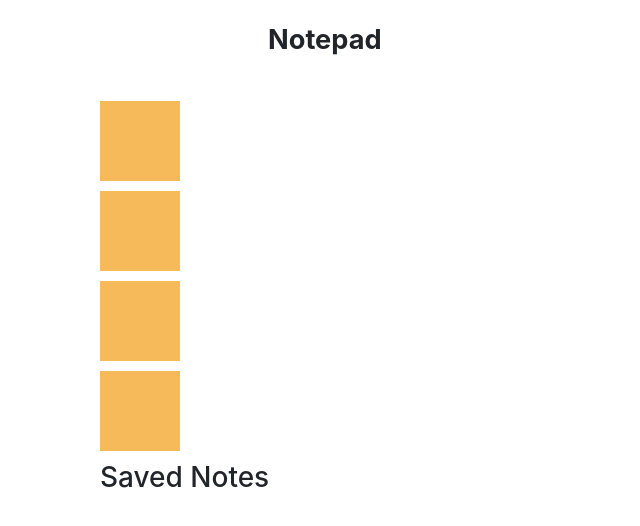
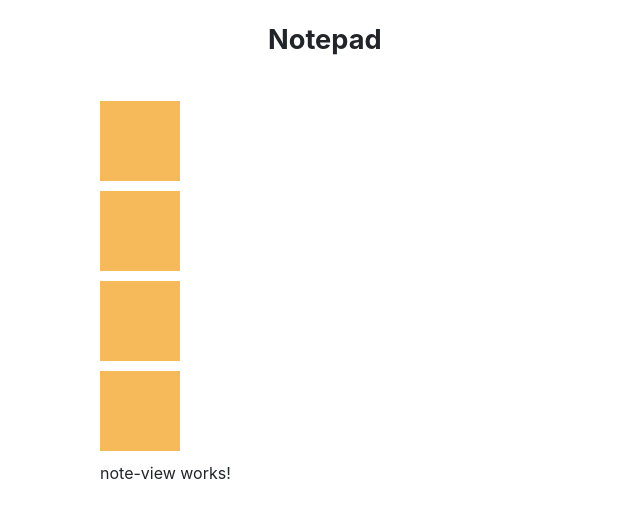
Before and after one commit to atinder92/angular-notepad, an Angular app in the folder angular-notepad/: page /notes in a window 1280 px wide. Shown: the top 526 px of the page, without its empty margins (0-640 px from the left). Built offline with nearby package versions, Linux system fonts and the light colour scheme.

Commit message:
Created note-view component

```diff
--- a/angular-notepad/src/app.module.ts
+++ b/angular-notepad/src/app.module.ts
@@ -18,6 +18,7 @@ import { SignupFormComponent } from './app/signup-form/signup-form.component';
 //services
 
 import { NoteAppService } from "./services/note-app.service";
+import { NoteViewComponent } from './app/note-view/note-view.component';
 
 @NgModule({
   declarations: [
@@ -30,7 +31,8 @@ import { NoteAppService } from "./services/note-app.service";
     SavedNotesComponent,
     PageNotFoundComponent,
     SigninFormComponent,
-    SignupFormComponent
+    SignupFormComponent,
+    NoteViewComponent
   ],
   imports: [
     BrowserModule,
--- a/angular-notepad/src/app/create-note/create-note.component.ts
+++ b/angular-notepad/src/app/create-note/create-note.component.ts
@@ -12,7 +12,7 @@ export class CreateNoteComponent implements OnInit {
   constructor(private noteAppService:NoteAppService) { }
 
   ngOnInit() {
-    this.noteAppService.greet();
+
   }
 
   saveNote(){
--- /dev/null
+++ b/angular-notepad/src/app/note-view/note-view.component.html
@@ -0,0 +1,3 @@
+<p>
+  note-view works!
+</p>
--- /dev/null
+++ b/angular-notepad/src/app/note-view/note-view.component.ts
@@ -0,0 +1,15 @@
+import { Component, OnInit } from '@angular/core';
+
+@Component({
+  selector: 'app-note-view',
+  templateUrl: './note-view.component.html',
+  styleUrls: ['./note-view.component.css']
+})
+export class NoteViewComponent implements OnInit {
+
+  constructor() { }
+
+  ngOnInit() {
+  }
+
+}
--- a/angular-notepad/src/app/saved-notes/saved-notes.component.html
+++ b/angular-notepad/src/app/saved-notes/saved-notes.component.html
@@ -1 +1 @@
-<h3>Saved Notes</h3>
+<app-note-view></app-note-view>
--- a/angular-notepad/src/app/saved-notes/saved-notes.component.ts
+++ b/angular-notepad/src/app/saved-notes/saved-notes.component.ts
@@ -1,4 +1,5 @@
 import { Component, OnInit } from '@angular/core';
+import { NoteAppService } from '../../services/note-app.service';
 
 @Component({
   selector: 'app-saved-notes',
@@ -7,9 +8,10 @@ import { Component, OnInit } from '@angular/core';
 })
 export class SavedNotesComponent implements OnInit {
 
-  constructor() { }
+  constructor(private noteAppService:NoteAppService) { }
 
   ngOnInit() {
+
   }
 
 }
--- a/angular-notepad/src/services/note-app.service.ts
+++ b/angular-notepad/src/services/note-app.service.ts
@@ -3,10 +3,6 @@ import { Note } from "../model/note.model";
 export class NoteAppService{
 
     private notes:Note[] = [];
-
-    greet():void{
-        console.log("Welcome to note service");
-    }
 
     addNote(noteString:string,createdDate:Date):void{
         this.notes.push(new Note(noteString,createdDate));
@@ -16,4 +12,5 @@ export class NoteAppService{
         console.log(this.notes);
     }
 
+
 }
```
Also changed, not shown: angular-notepad/src/app/note-view/note-view.component.css (added), 1 other file (tests, documents, lock files or other folders).
